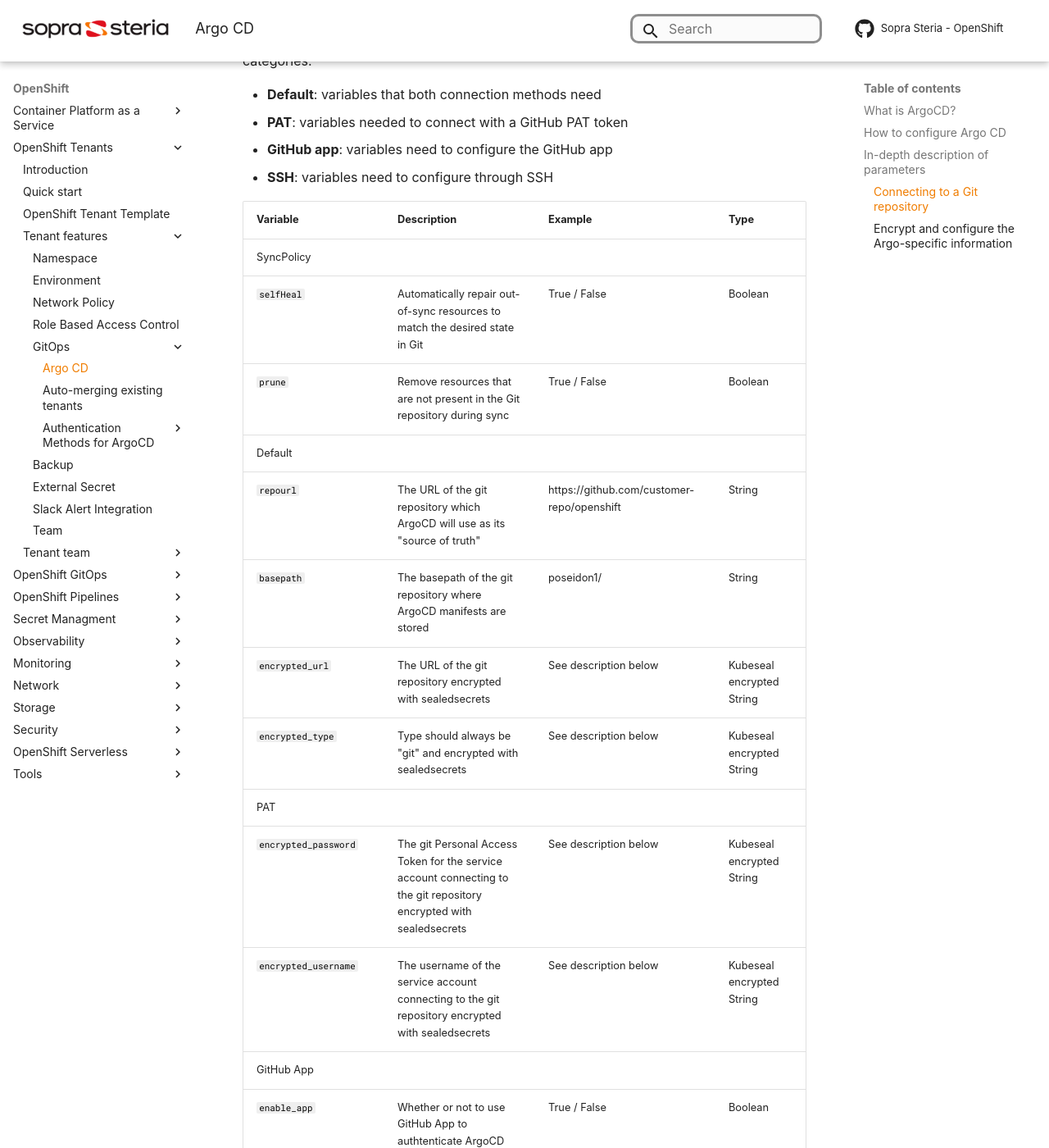
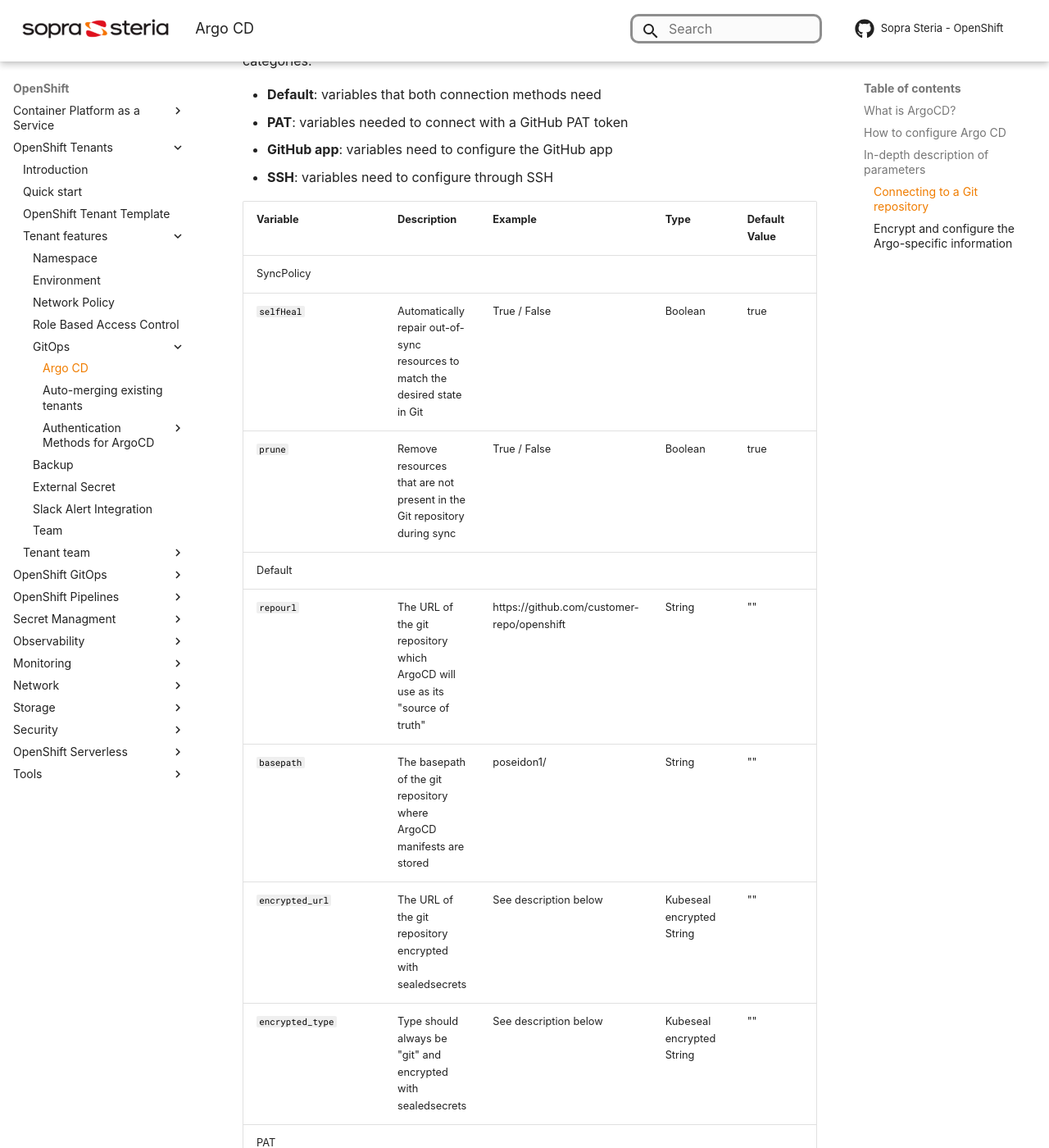
Before and after one commit to Sopra-Steria-Norge-Kubernetes/OpenShift, an MkDocs documentation site: the page built from docs/OpenShift Tenants/Tenant features/GitOps/argocd.md, in a window 1280 px wide and 1400 px high, scrolled down 2008 px. Shown: the whole window at 82% size. Built offline with MkDocs 1.6.1 and Material for MkDocs 9.7.7, drawn with Linux system fonts in a browser that asks for light colours; some web fonts are replaced; comment, search, counter and statistics services are not loaded; some of the changed text lies outside the part shown.

Commit message:
updated tables to show default values in GitOps/argocd.md

```diff
--- a/docs/OpenShift Tenants/Tenant features/GitOps/argocd.md
+++ b/docs/OpenShift Tenants/Tenant features/GitOps/argocd.md
@@ -63,27 +63,27 @@
 - **GitHub app**: variables need to configure the GitHub app
 - **SSH**: variables need to configure through SSH
 
-| <div style="width:140px">**Variable**</div>         | **Description**                                                                                                     | **Example**                                | **Type**                  |
-|----------------------|---------------------------------------------------------------------------------------------------------------------|--------------------------------------------|---------------------------|
+| <div style="width:140px">**Variable**</div>         | **Description**                                                                                                     | **Example**                                | **Type**                  | **Default Value**  |
+|----------------------|---------------------------------------------------------------------------------------------------------------------|--------------------------------------------|---------------------------|------------|
 | SyncPolicy              |                                                                                                                     |                                            |                           |
-| `selfHeal`            | Automatically repair out-of-sync resources to match the desired state in Git                                        | True / False | Boolean                    |
-| `prune`           | Remove resources that are not present in the Git repository during sync                                                | True / False                                 | Boolean                    |
+| `selfHeal`            | Automatically repair out-of-sync resources to match the desired state in Git                                        | True / False | Boolean                    | true |
+| `prune`           | Remove resources that are not present in the Git repository during sync                                                | True / False                                 | Boolean                    | true |
 | Default              |                                                                                                                     |                                            |                           |
-| `repourl`            | The URL of the git repository which ArgoCD will use as its "source of truth"                                        | https://github.com/customer-repo/openshift | String                    |
-| `basepath`           | The basepath of the git repository where ArgoCD manifests are stored                                                | poseidon1/                                 | String                    |
-| `encrypted_url`      | The URL of the git repository encrypted with sealedsecrets                                                          | See description below                      | Kubeseal encrypted String |
-| `encrypted_type`     | Type should always be "git" and encrypted with sealedsecrets                                                        | See description below                      | Kubeseal encrypted String |
+| `repourl`            | The URL of the git repository which ArgoCD will use as its "source of truth"                                        | https://github.com/customer-repo/openshift | String                    | "" |
+| `basepath`           | The basepath of the git repository where ArgoCD manifests are stored                                                | poseidon1/                                 | String                    | "" |
+| `encrypted_url`      | The URL of the git repository encrypted with sealedsecrets                                                          | See description below                      | Kubeseal encrypted String | "" |
+| `encrypted_type`     | Type should always be "git" and encrypted with sealedsecrets                                                        | See description below                      | Kubeseal encrypted String | "" |
 | PAT                  |                                                                                                                     |                                            |                           |
-| `encrypted_password` | The git Personal Access Token for the service account connecting to the git repository encrypted with sealedsecrets | See description below                      | Kubeseal encrypted String |
-| `encrypted_username` | The username of the service account connecting to the git repository encrypted with sealedsecrets                   | See description below                      | Kubeseal encrypted String |
+| `encrypted_password` | The git Personal Access Token for the service account connecting to the git repository encrypted with sealedsecrets | See description below                      | Kubeseal encrypted String | "" |
+| `encrypted_username` | The username of the service account connecting to the git repository encrypted with sealedsecrets                   | See description below                      | Kubeseal encrypted String | "" |
 | GitHub App           |                                                                                                                     |                                            |                           |
-| `enable_app`         | Whether or not to use GitHub App to authtenticate ArgoCD with your Git Repository. Default false.                   | True / False                               | Boolean                   |
-| `id`                 | The app id for your Github App encrypted with sealedsecrets                                                         | See description below                      | Kubeseal encrypted String |
-| `installation_id`    | The installation id for your GitHub App encrypted with sealedsecrets                                                | See description below                      | Kubeseal encrypted String |
-| `private_key`        | Private key for your GitHub App encrypted with sealedsecrets                                                        | See description below                      | Kubeseal encrypted String |
+| `enable_app`         | Whether or not to use GitHub App to authtenticate ArgoCD with your Git Repository. Default false.                   | True / False                               | Boolean                   | false |
+| `id`                 | The app id for your Github App encrypted with sealedsecrets                                                         | See description below                      | Kubeseal encrypted String | "" |
+| `installation_id`    | The installation id for your GitHub App encrypted with sealedsecrets                                                | See description below                      | Kubeseal encrypted String | "" |
+| `private_key`        | Private key for your GitHub App encrypted with sealedsecrets                                                        | See description below                      | Kubeseal encrypted String | "" |
 | SSH           |                                                                                                                     |                                            |                           |
-| `enable_ssh_key`         | Whether or not to use SSH to authtenticate ArgoCD with your Git Repository. Default false.                   | True / False                               | Boolean                   |
-| `private_key`        | Private key for your SSH-private-key encrypted with sealedsecrets                                                        | See description below                      | Kubeseal encrypted String |
+| `enable_ssh_key`         | Whether or not to use SSH to authtenticate ArgoCD with your Git Repository. Default false.                   | True / False                               | Boolean                   | false |
+| `private_key`        | Private key for your SSH-private-key encrypted with sealedsecrets                                                        | See description below                      | Kubeseal encrypted String | "" |
 
 ### Encrypt and configure the Argo-specific information
 
```
